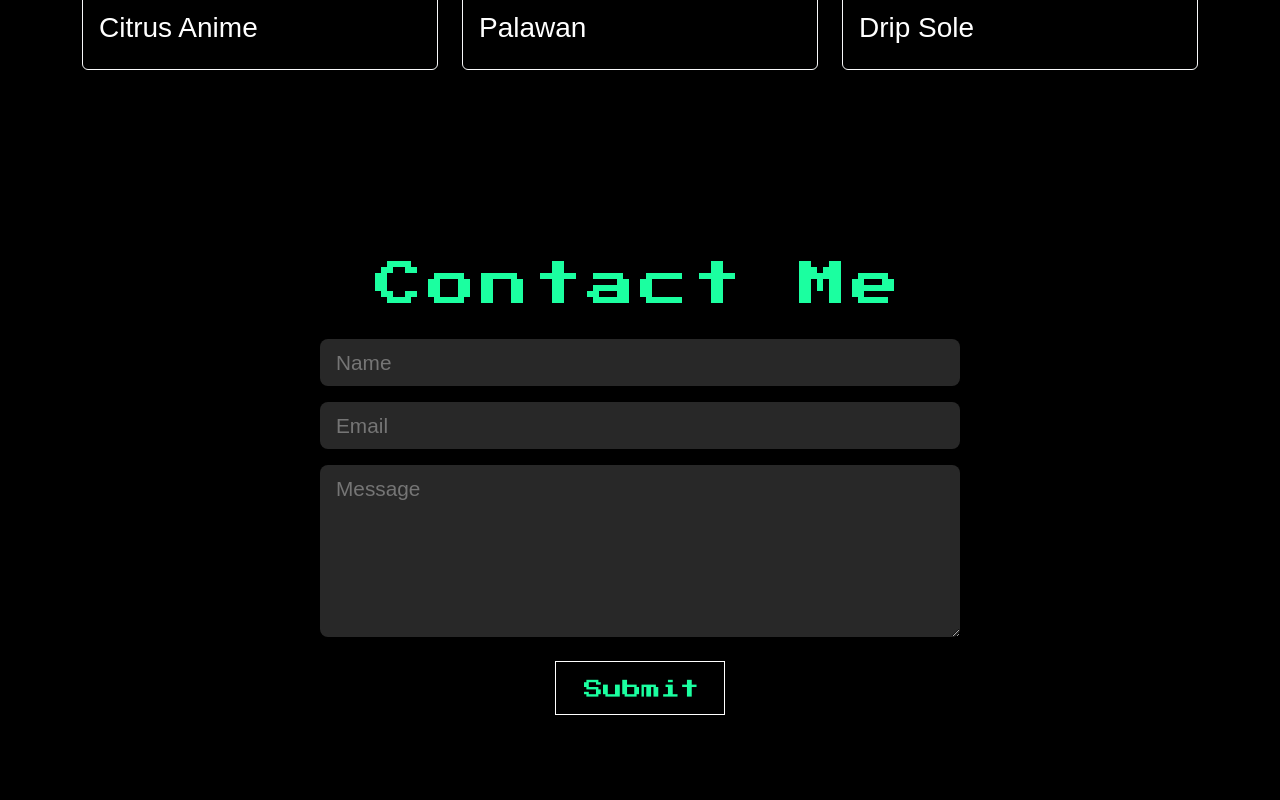
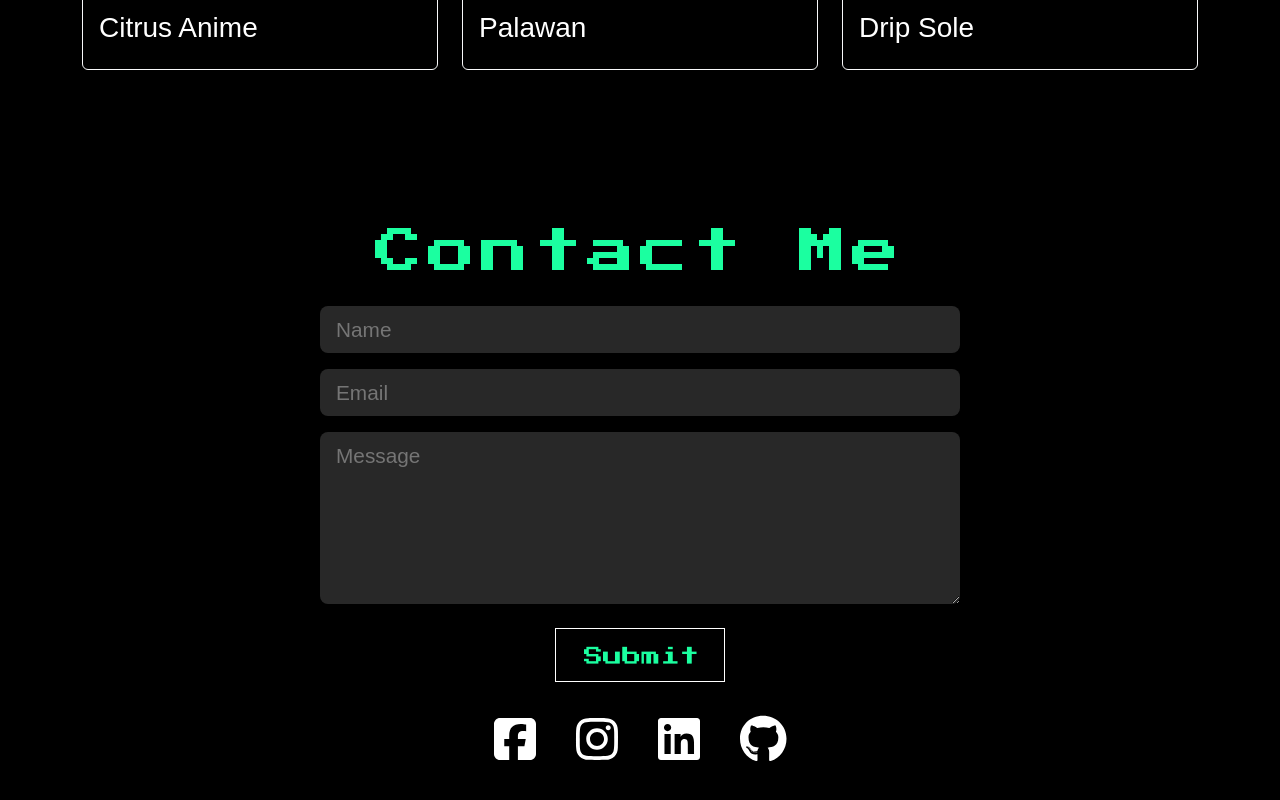
Before and after one commit to DanTheLion20/MyPortfolio, a React (Create React App) app: page / in a window 1280 px wide. Shown: the part 2495-3295 px from the top of the page. Built offline with nearby package versions, Linux system fonts and the light colour scheme; a web font is replaced by a local one.

Commit message:
final final commit

```diff
--- a/src/App.css
+++ b/src/App.css
@@ -316,6 +316,29 @@ span:nth-child(3):hover
 }
 
 
+.links {
+    display: flex;
+    flex-wrap: wrap;
+    align-items: center;
+    justify-content: center;
+}
+
+.contact_icons {
+    text-align: center;
+    color:white;
+    font-size: 3em;
+    margin: auto;
+    padding: 5px 20px;
+    cursor: pointer;
+}
+
+.contact_icons:hover {
+
+    color: #1bffa0;
+    transition: .5s;
+}
+
+
 @media screen and (max-width:780px) {
 
 }
--- a/src/pages/ContactMe.js
+++ b/src/pages/ContactMe.js
@@ -1,7 +1,13 @@
 import React, {useRef} from 'react'
 import emailjs from '@emailjs/browser';
+import { FontAwesomeIcon } from '@fortawesome/react-fontawesome';
+import {faSquareFacebook,faInstagram,faLinkedin,faGithub} from '@fortawesome/free-brands-svg-icons'
 
 const Contact = () => {
+    const openLinkInNewTab = (link) => {
+        window.open(link, "_blank");
+      };
+
   const form = useRef();
 
   const sendEmail = (e) => {
@@ -25,6 +31,12 @@ const Contact = () => {
                 <input type="email" className='email' placeholder='Email' name='your_email' />
                 <textarea className='msg' name="message" rows="5" placeholder='Message'></textarea>
                 <button className='submitBtn' type='submit' value="Send">Submit</button>
+                <div className='links'>
+                <div className="contact_icons " onClick={() => openLinkInNewTab("https://www.facebook.com/danphilip.perez/")}><FontAwesomeIcon icon={faSquareFacebook} /></div>
+                <div className="contact_icons" onClick={() => openLinkInNewTab("https://www.instagram.com/kingdan0/")}><FontAwesomeIcon icon={faInstagram} /></div>
+                <div className="contact_icons" onClick={() => openLinkInNewTab("https://www.linkedin.com/in/dan-philip-perez-a20948188/")}><FontAwesomeIcon icon={faLinkedin} /></div>
+                <div className="contact_icons" onClick={() => openLinkInNewTab("https://github.com/DanTheLion20")}><FontAwesomeIcon icon={faGithub} /></div>
+                </div>
             </form>
         </div>
     </section>
--- a/src/pages/Skills.js
+++ b/src/pages/Skills.js
@@ -18,7 +18,7 @@ const Skills = () => {
           the client's business. If you want to see more examples of my work
           than the ones showcased in this site, please contact me!
         </p>
-        <div className="row mb-5 pb-3">
+        <div className="row mb-5 pb-4">
               <div className="col-4">
                 <div
                   className="card bg-transparent border border-light"
```
